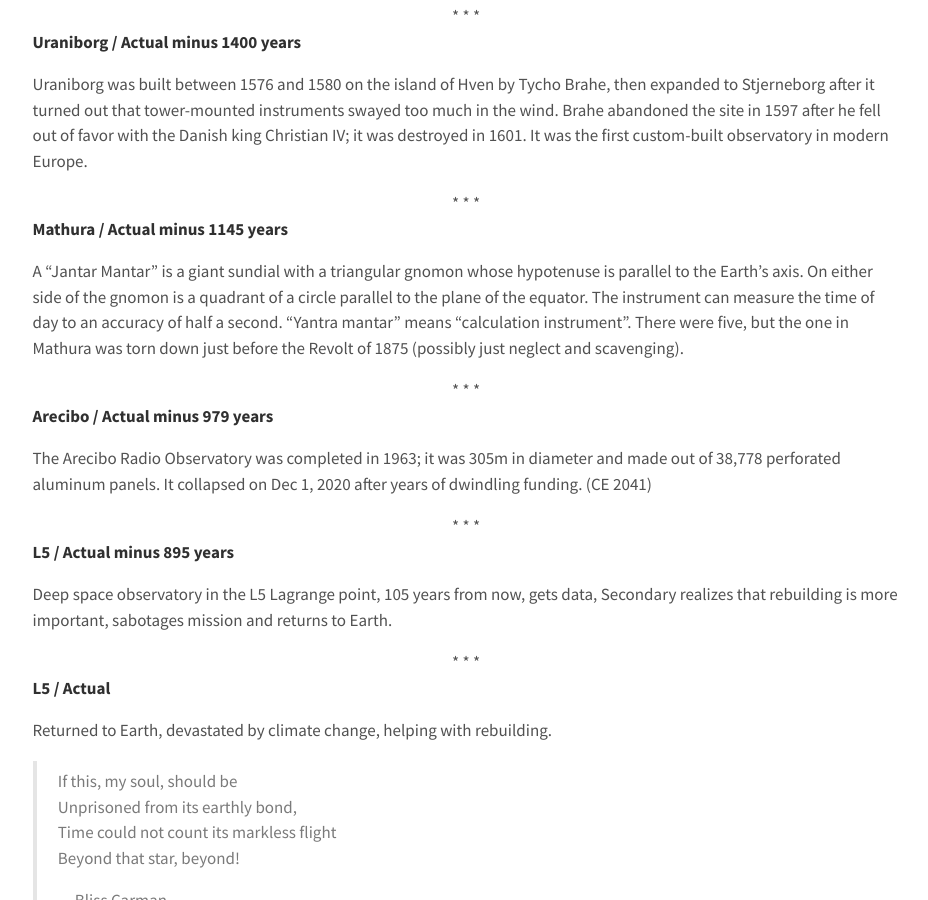
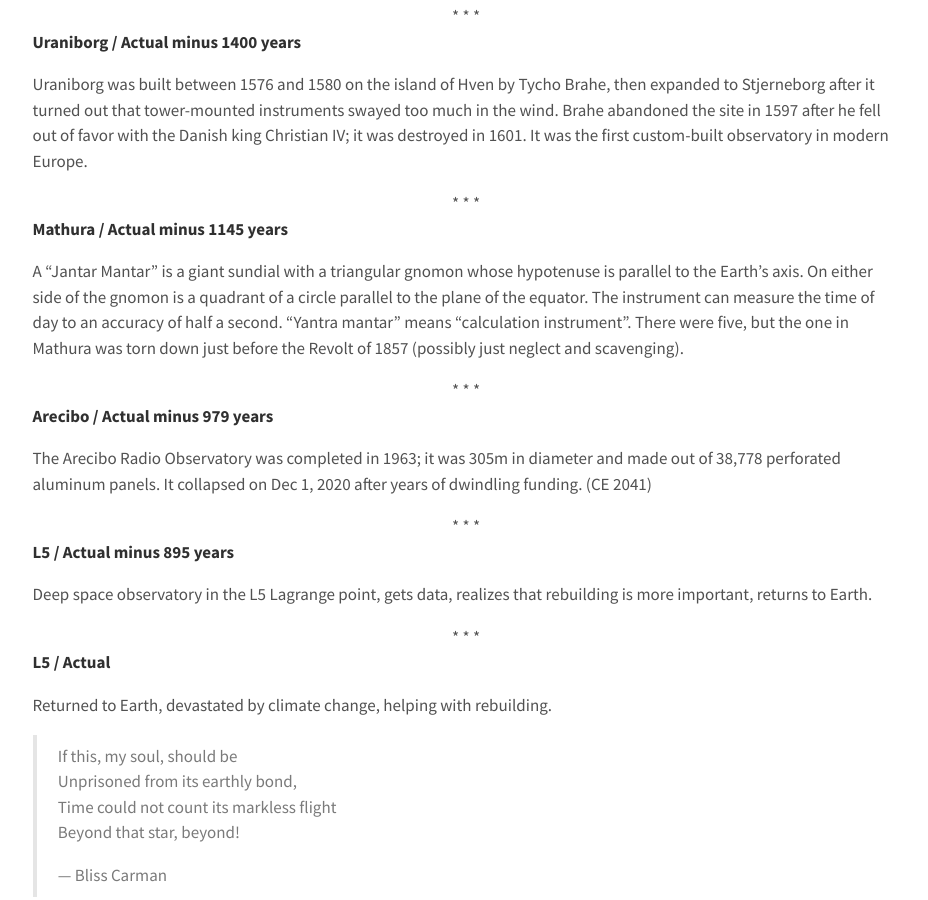
Before and after one commit to gvwilson/sensibleadventures, a Jekyll site: the page built from short-stories/arecibo.md, in a window 1280 px wide and 900 px high, scrolled down 10572 px. Shown: the whole window, without its empty margins (174-1102 px from the left). Built offline with Jekyll 4.4.1, drawn with Linux system fonts in a browser that asks for light colours; nearby versions of some CDN libraries.

Commit message:
More outlining

```diff
--- a/short-stories/arecibo.md
+++ b/short-stories/arecibo.md
@@ -8,7 +8,12 @@
   <h2>Greg Wilson</h2>
 </div>
 
+<!-- Actual = 3020 CE -->
+
 **Wurdi Youang / Actual minus 12,000 years**
+<!-- 8980 BCE -->
+<!-- shorten by combining Wharru and Alinta -->
+<!-- mention the lost civilization drowned in the Bass Strait between Australia and Tasmania -->
 
 She gave up her name long ago.
 It was too heavy to carry as deep into the Dreaming as she needed to go.
@@ -215,6 +220,8 @@
 <div align="center">* * *</div>
 
 **Chankillo / Actual minus 3400 years**
+<!-- 380 BCE -->
+<!-- mention the pyramids: wars got in the way, so the stranger thought somewhere isolated would work better -->
 
 As a child,
 Second Bird's diet consisted of maize, beans, the occasional roasted guinea pig,
@@ -504,6 +511,8 @@
 <div align="center">* * *</div>
 
 **Gyeongju / Actual minus 2300 years**
+<!-- 720 CE -->
+<!-- Add mention of dark stranger in Chinese records - the visitor thinks the stranger is an alchemist with the secret of eternal life -->
 
 "It was Her Majesty's first decree as princess,"
 the young astrologer says,
@@ -668,6 +677,8 @@
 <div align="center">* * *</div>
 
 **Maragheh / Actual minus 1700 years**
+<!-- 1320 CE -->
+<!-- fell apart after el-Tusi's son became director after his father's death in 1274 CE -->
 
 "But you could take the books."
 Batu has led his *arban* back and forth across half of Asia.
@@ -854,30 +865,48 @@
 <div align="center">* * *</div>
 
 **Uraniborg / Actual minus 1400 years**
+<!-- 1620 CE -->
+<!-- Local children think it's haunted - surprised when the stranger shows up with two mercenaries to retrieve some records hidden under the floor -->
+<!-- Locals think the stranger is a witch - Emperor Ferdinand has just started the Thirty Years' War -->
 
 Uraniborg was built between 1576 and 1580 on the island of Hven by Tycho Brahe, then expanded to Stjerneborg after it turned out that tower-mounted instruments swayed too much in the wind. Brahe abandoned the site in 1597 after he fell out of favor with the Danish king Christian IV; it was destroyed in 1601. It was the first custom-built observatory in modern Europe.
 
 <div align="center">* * *</div>
 
 **Mathura / Actual minus 1145 years**
+<!-- 1875 CE -->
+<!-- Revolt is almost twenty years ago, but this was torn down before then -->
+<!-- Stranger has come to feel nostalgic in an era of transit measurements and big telescopes - "What I have started has outgrown me." -->
+<!-- Looks at the poverty and oppression and is troubled -->
 
-A "Jantar Mantar" is a giant sundial with a triangular gnomon whose hypotenuse is parallel to the Earth's axis. On either side of the gnomon is a quadrant of a circle parallel to the plane of the equator. The instrument can measure the time of day to an accuracy of half a second. "Yantra mantar" means "calculation instrument". There were five, but the one in Mathura was torn down just before the Revolt of 1875 (possibly just neglect and scavenging).
+A "Jantar Mantar" is a giant sundial with a triangular gnomon whose hypotenuse is parallel to the Earth's axis. On either side of the gnomon is a quadrant of a circle parallel to the plane of the equator. The instrument can measure the time of day to an accuracy of half a second. "Yantra mantar" means "calculation instrument". There were five, but the one in Mathura was torn down just before the Revolt of 1857 (possibly just neglect and scavenging).
 
 <div align="center">* * *</div>
 
 **Arecibo / Actual minus 979 years**
+<!-- 2041 CE -->
+<!-- The stranger has a fake ID, but so does everyone with money these days. -->
+<!-- Come to see a VR exhibit showing Arecibo in its prime - the island's depopulation accelerates as storms worsen. -->
+<!-- The stranger is funding some of the relocation - feels guilty about diverting money from astronomy, but other trillionaires are backing that now. -->
 
 The Arecibo Radio Observatory was completed in 1963; it was 305m in diameter and made out of 38,778 perforated aluminum panels. It collapsed on Dec 1, 2020 after years of dwindling funding. (CE 2041)
 
 <div align="center">* * *</div>
 
 **L5 / Actual minus 895 years**
+<!-- 2125 CE -->
+<!-- Finally connects with whoever, has a way home, realizes that rebuilding is more important. -->
+<!-- Whoever tries to stop him, he injures himself (again, he realizes, it must be again) and puts himself in a hibernation pod. -->
+<!-- He has little fuel, so his trajectory is slow and complicated, but he has had practice with celestial calculations. -->
 
-Deep space observatory in the L5 Lagrange point, 105 years from now, gets data, Secondary realizes that rebuilding is more important, sabotages mission and returns to Earth.
+Deep space observatory in the L5 Lagrange point, gets data, realizes that rebuilding is more important, returns to Earth.
 
 <div align="center">* * *</div>
 
 **L5 / Actual**
+<!-- 3020 CE -->
+<!-- Sky is full of junk - hard to see the stars clearly. -->
+<!-- Joins a semi-religious tree-planting brigade - not the only one with mods. First mention of friends. -->
 
 Returned to Earth, devastated by climate change, helping with rebuilding.
 
```
